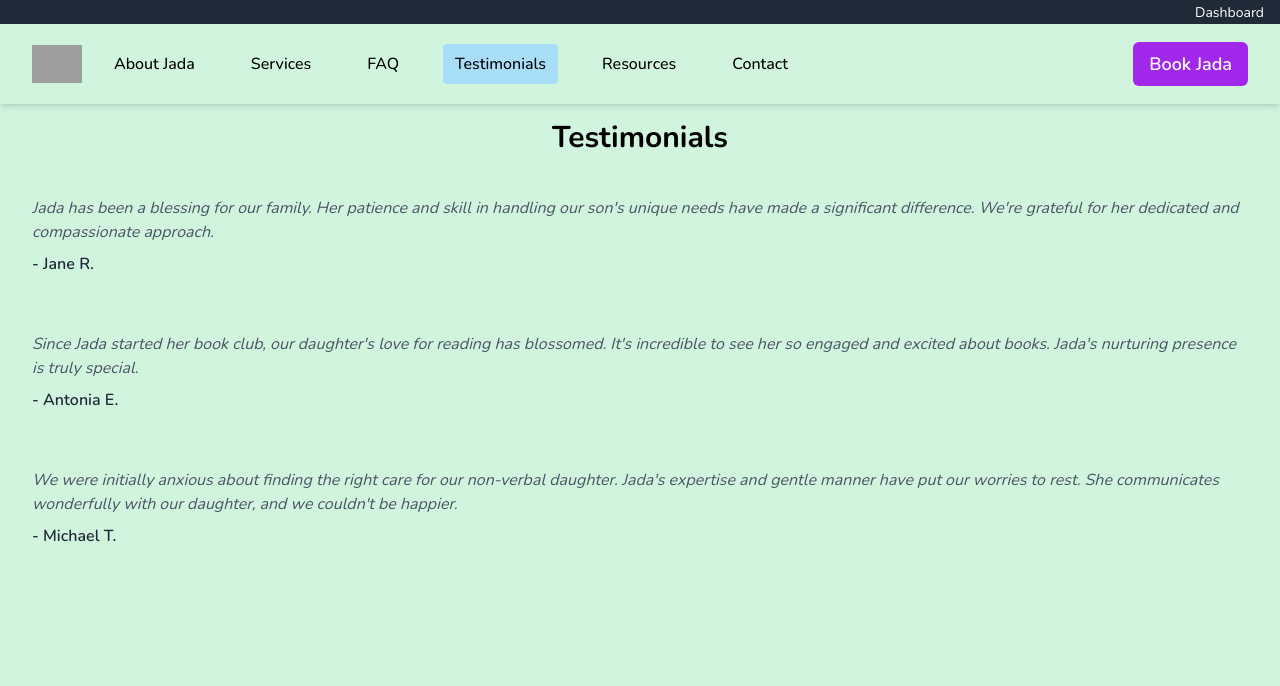
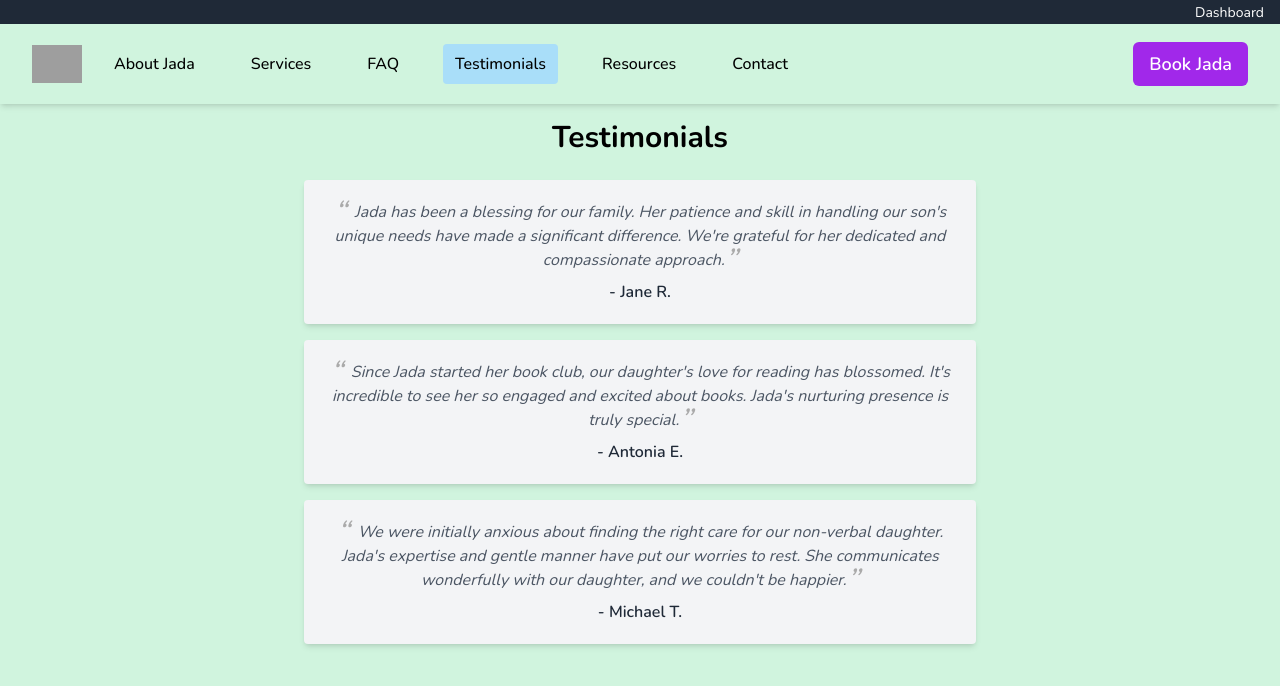
Before and after one commit to AdeshPawaroo/Hackathon, a Next.js app: page /testimonials in a window 1280 px wide. Shown: the top 686 px of the page. Built offline with nearby package versions, Linux system fonts and the light colour scheme; grey boxes are pictures that could not be loaded.

Commit message:
testimonials styled

```diff
--- a/app/globals.css
+++ b/app/globals.css
@@ -1,3 +1,28 @@
 @tailwind base;
 @tailwind components;
 @tailwind utilities;
+
+.testimonial-card {
+    position: relative;
+    padding: 20px;
+  }
+
+  .testimonial-text::before,
+  .testimonial-text::after {
+    font-size: 2rem;
+    color: #AAA;
+    content: '“ '; /* for ::before */
+    vertical-align: middle; /* Adjusted alignment */
+
+  }
+
+  .testimonial-text::after {
+    content: '”'; /* for ::after */
+    vertical-align: middle; /* Adjusted alignment */
+  }
+
+  .testimonial-text::before,
+  .testimonial-text::after {
+    position: relative;
+    line-height: 0;
+  }
--- a/app/testimonials/page.tsx
+++ b/app/testimonials/page.tsx
@@ -1,7 +1,11 @@
 import React from 'react';
 
-const TestimonialsPage = () => {
-  const testimonials = [
+interface Testimonial {
+  name: string;
+  text: string;
+}
+
+const testimonials: Testimonial[] = [
   {
     name: "Jane R.",
     text: "Jada has been a blessing for our family. Her patience and skill in handling our son's unique needs have made a significant difference. We're grateful for her dedicated and compassionate approach."
@@ -17,20 +21,24 @@ const TestimonialsPage = () => {
   // ... add more testimonials as needed
 ];
 
+const TestimonialsPage: React.FC = () => {
   return (
     <div className="container mx-auto p-4">
     <h1 className="text-3xl font-bold text-center mb-6">Testimonials</h1>
-      <div className="space-y-6">
+    <div className="grid grid-cols-1 gap-4">
       {testimonials.map((testimonial, index) => (
-          <div key={index} className="p-4">
-            <blockquote className="italic text-gray-600">{testimonial.text}</blockquote>
-            <p className="text-gray-800 font-semibold mt-2">- {testimonial.name}</p>
+        <div key={index} className="testimonial-card p-4 bg-gray-100 transition duration-300 ease-in-out rounded shadow-md mx-auto lg:max-w-2xl">
+          <blockquote className="testimonial-text italic text-gray-600 text-center">
+            {testimonial.text}
+          </blockquote>
+          <p className="testimonial-author text-gray-800 font-semibold mt-2 text-center">- {testimonial.name}</p>
         </div>
       ))}
     </div>
   </div>
+
+
   );
-
 };
 
 export default TestimonialsPage;
```
Also changed, not shown: fileTree.txt. Lines whose indentation alone changed are shown as unchanged.
